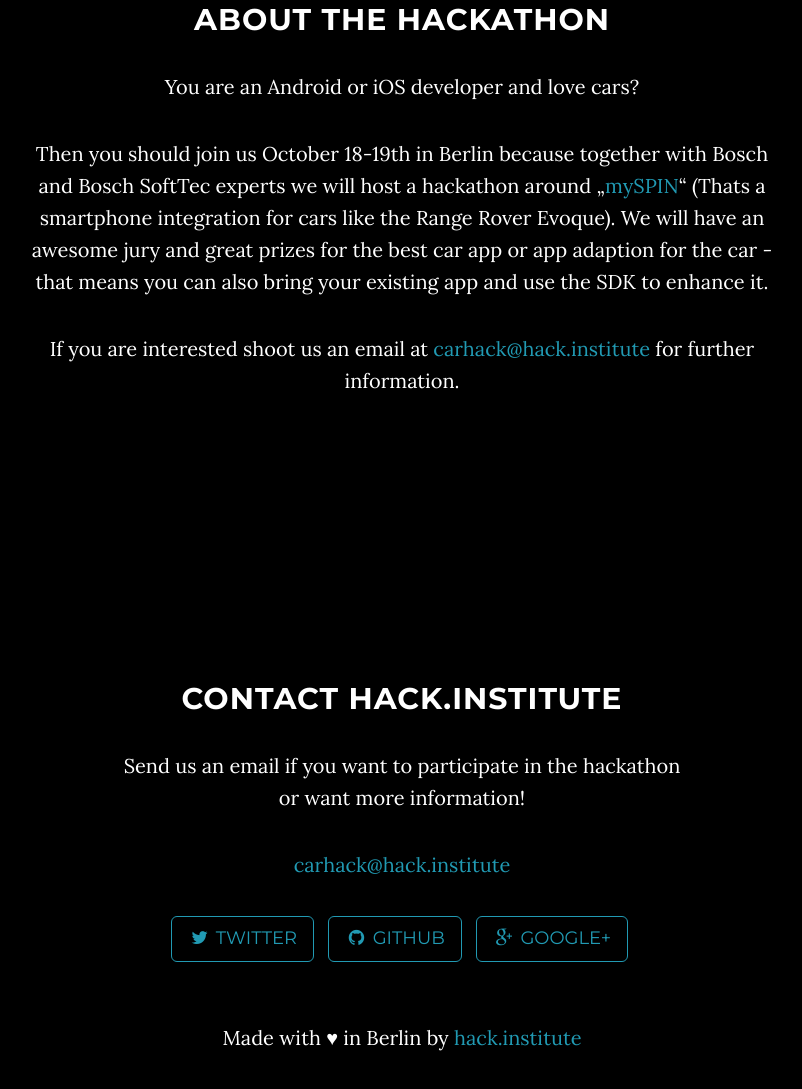
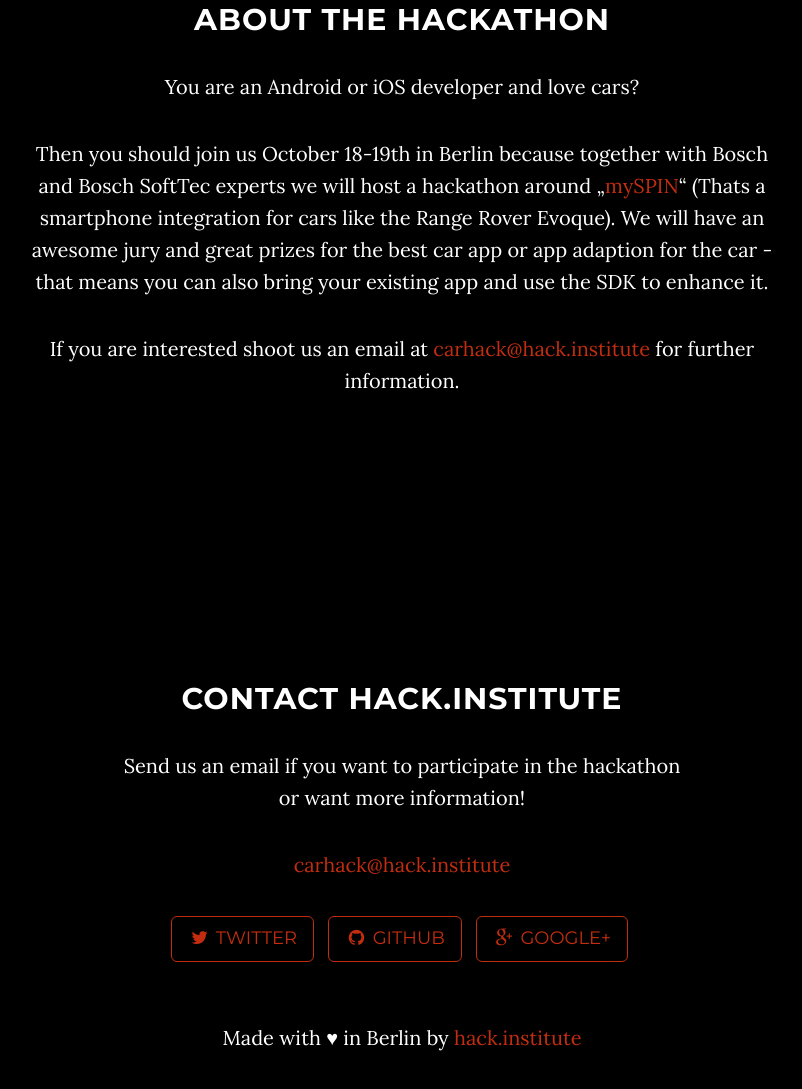
Before and after one commit to HackInstitute/HackInstitute.github.io, a plain HTML site: page events/connected-car/index.html in a window 1280 px wide. Shown: the part 1047-2136 px from the top of the page, without its empty margins (238-1040 px from the left). Drawn offline with Linux system fonts and the light colour scheme; some packages are replaced by stand-ins of ours.

Commit message:
changed color in connected car to evoke orange

```diff
--- a/events/connected-car/css/grayscale.css
+++ b/events/connected-car/css/grayscale.css
@@ -45,7 +45,7 @@
 }
 
 a {
-    color: #219ab3;
+    color: #c22d0f;
     -webkit-transition: all .2s ease-in-out;
     -moz-transition: all .2s ease-in-out;
     transition: all .2s ease-in-out;
@@ -295,17 +295,17 @@
 }
 
 .btn-default {
-    border: 1px solid #219ab3;
-    color: #219ab3;
+    border: 1px solid #c22d0f;
+    color: #c22d0f;
     background-color: transparent;
 }
 
 .btn-default:hover,
 .btn-default:focus {
-    border: 1px solid #219ab3;
+    border: 1px solid #c22d0f;
     outline: 0;
     color: #000;
-    background-color: #219ab3;
+    background-color: #c22d0f;
 }
 
 ul.banner-social-buttons {
```
